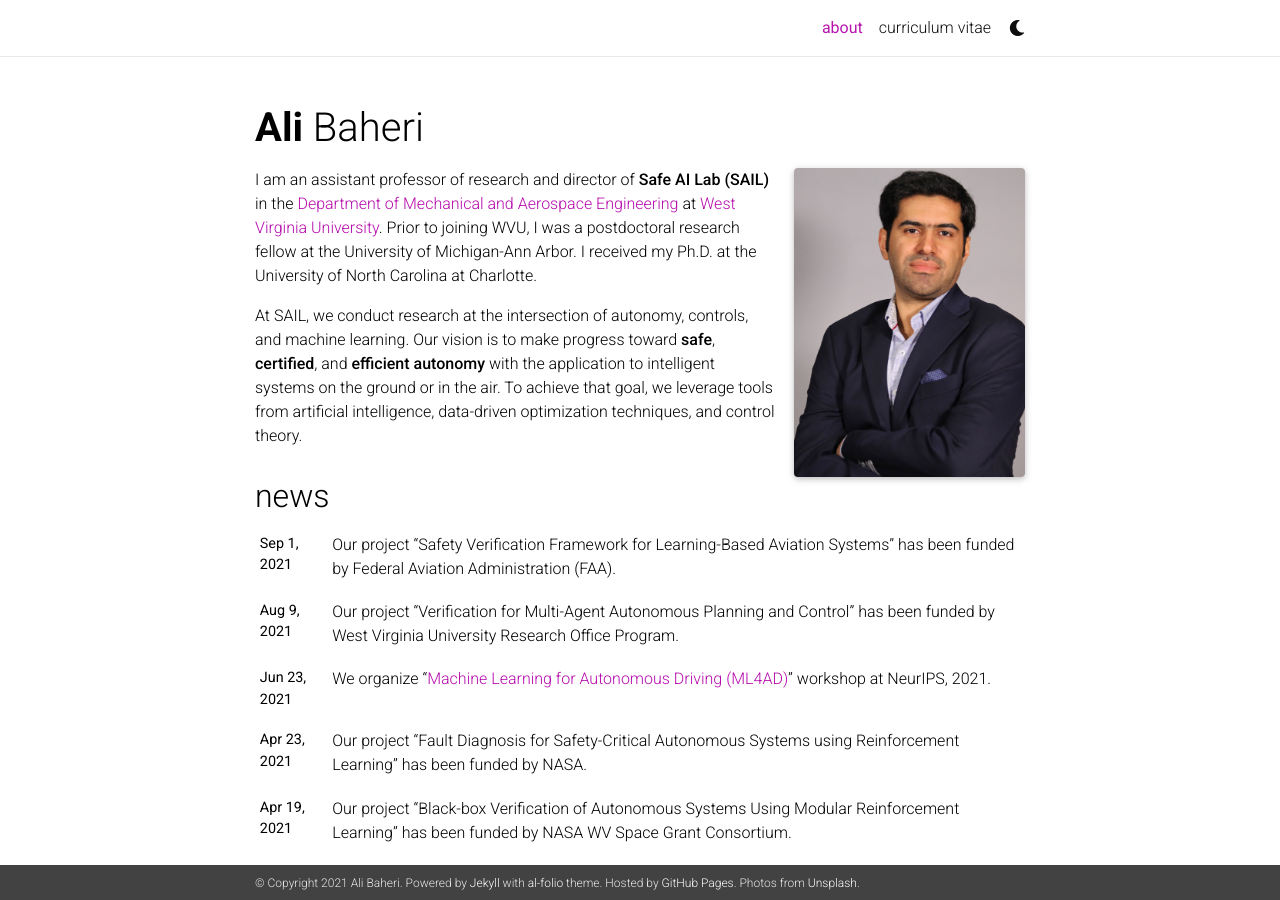
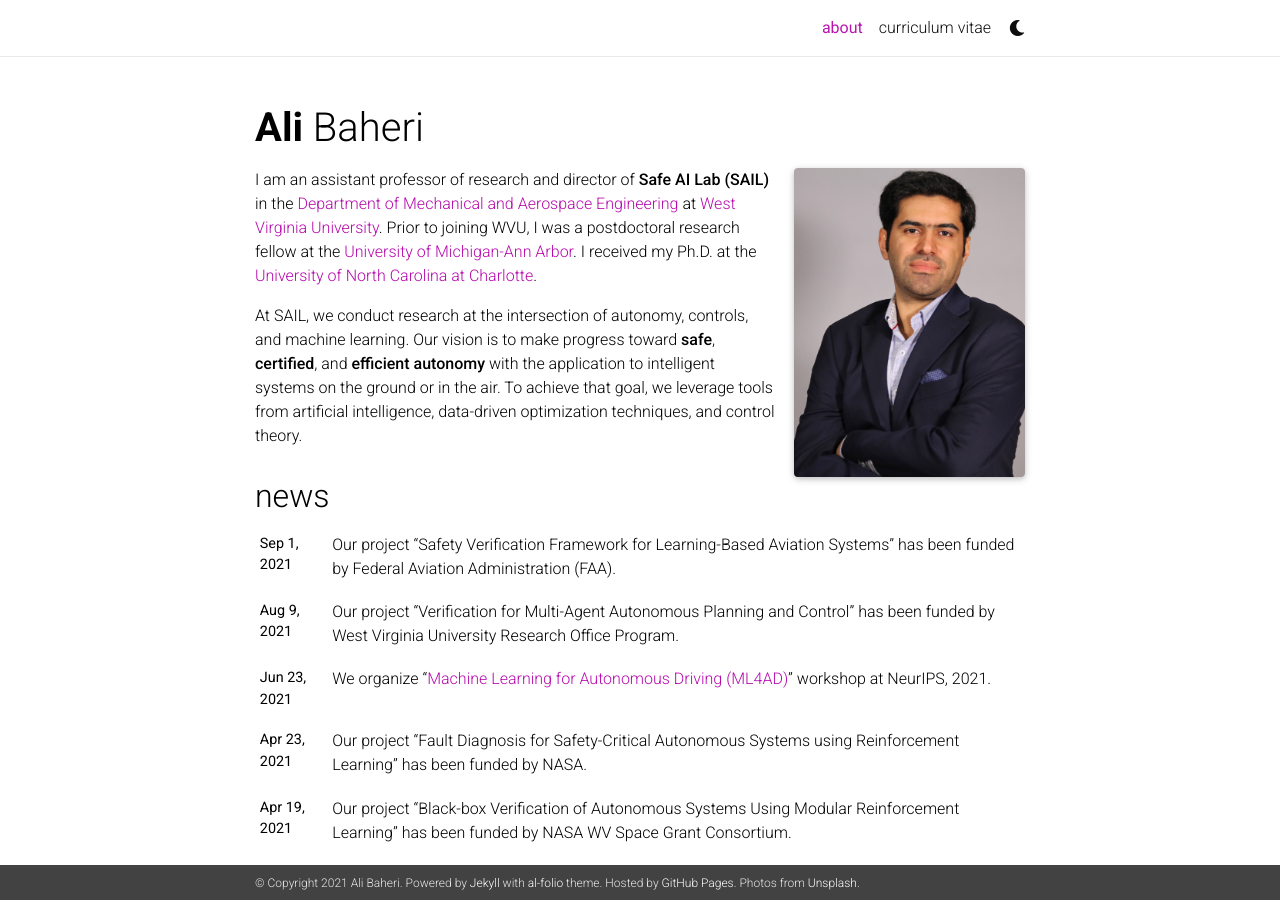
Before and after one commit to AliBaheri/alibaheri, a Jekyll site: the page built from _pages/about.md, in a window 1280 px wide and 900 px high. Built offline with Jekyll 4.4.1, drawn with Linux system fonts in a browser that asks for light colours; nearby versions of some CDN libraries; comment, search, counter and statistics services are not loaded; a style sheet for code colours, icons or effects is not loaded; part of the change alters nothing that is shown.

```diff
--- a/_pages/about.md
+++ b/_pages/about.md
@@ -20,7 +20,7 @@ social: true  # includes social icons at the bottom of the page
 ---
 
 I am an assistant professor of research and director of **Safe AI Lab (SAIL)**
-in the [Department of Mechanical and Aerospace Engineering](https://mae.statler.wvu.edu/) at [West Virginia University](https://www.wvu.edu/). Prior to joining WVU, I was a postdoctoral research fellow at the University of Michigan-Ann Arbor. I received my Ph.D. at the University of North Carolina at Charlotte.
+in the [Department of Mechanical and Aerospace Engineering](https://mae.statler.wvu.edu/) at [West Virginia University](https://www.wvu.edu/). Prior to joining WVU, I was a postdoctoral research fellow at the [University of Michigan-Ann Arbor](https://umich.edu/). I received my Ph.D. at the [University of North Carolina at Charlotte](https://www.charlotte.edu/).
 
 At SAIL, we conduct research at the intersection of autonomy, controls, and machine learning.
 Our vision is to make progress toward **safe**, **certified**, and **efficient autonomy** with the application to intelligent systems on the ground or in the air. To achieve that goal, we leverage tools from artificial intelligence, data-driven optimization techniques, and control theory.
```
